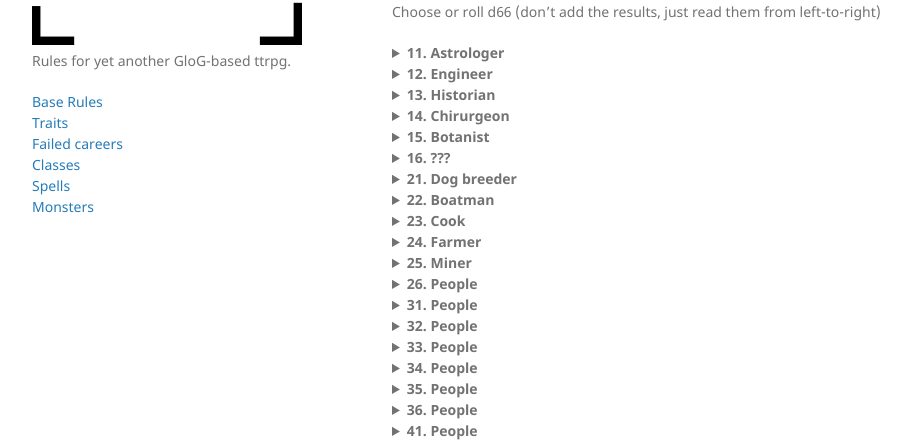
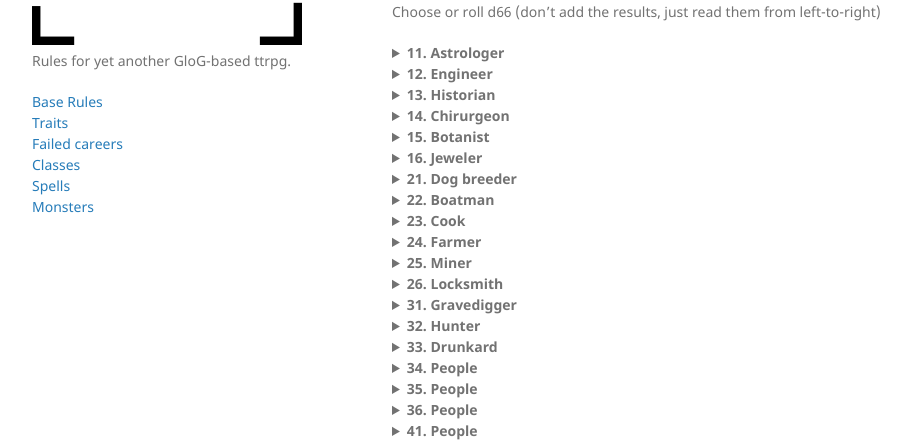
Before and after one commit to Bartapapa/legend, a Jekyll site: the page built from docs/pages/failedcareers.md, in a window 1280 px wide and 1081 px high. Shown: the part 233-677 px from the top of the window, without its empty margins (178-1092 px from the left). Built offline with Jekyll 4.4.1, drawn with Linux system fonts in a browser that asks for light colours; some of the changed lines change nothing that is shown.

Commit message:
Update failedcareers.md

```diff
--- a/docs/pages/failedcareers.md
+++ b/docs/pages/failedcareers.md
@@ -55,8 +55,12 @@
 </details>
 
 <details markdown="1">
-<summary><b>16. ???</b></summary>
+<summary><b>16. Jeweler</b></summary>
+By looking at gems closely, you can immediately tell their worth. By spending a week with your tools, you can increase the value of gems by one step. You can't do it twice on the same gems.
 
+Bonus item: small toolbox
+
++1 Grace.
 </details>
 
 <details markdown="1">
@@ -81,7 +85,7 @@
 <summary><b>23. Cook</b></summary>
 You know how to prepare plenty of foods, and know when something tastes off (you don't know whether it's bad or poisonous). Over Lunch, you can transform any number of inventory slots' worth of foodstuffs into a meal. If your party eats the meal, they have a bonus to HP equal to the number of inventory slots worth of food you put into it.
 
-Bonus item: iron ladle (improvised melee)
+Bonus item: iron ladle (if you take a sip from it and smack your lips, people and creatures will want to taste as well)
 
 +1 Lore.
 </details>
@@ -105,23 +109,39 @@
 </details>
 
 <details markdown="1">
-<summary><b>26. People</b></summary>
+<summary><b>26. Locksmith</b></summary>
+Locksmith or "locksmith". You can open pretty much any simple lock if you're given a few seconds. You can do it quietly if you're given a few minutes.
 
+Bonus item: lockpicks
+
++1 Grace.
 </details>
 
 <details markdown="1">
-<summary><b>31. People</b></summary>
+<summary><b>31. Gravedigger</b></summary>
+You can dig holes three times as fast as any other person. You can tell if earth ahs been disturbed recently, and you always have a uneasy feeling of how deep you are beneath the earth.
 
+Bonus item: gold ring (Valuable. It has a symbol on it. Hope it didn't belong to anyone important)
+
++1 Might.
 </details>
 
 <details markdown="1">
-<summary><b>32. People</b></summary>
+<summary><b>32. Hunter</b></summary>
+By spending an hour in a natural area, you can know which kinds of small beasts live around here, and where they would go if they needed to drink or sleep.
 
+Bonus item: dead rabbit (neck is twisted 180 degrees)
+
++1 Grace or Lore.
 </details>
 
 <details markdown="1">
-<summary><b>33. People</b></summary>
+<summary><b>33. Drunkard</b></summary>
+You're better off drunk anyways. If you're absolutely hammered, you know what pisses people off. Once per time you're drunk, you can reroll any one d6 you roll. You always take the second roll.
 
+Bonus item: bottle of strong liquor (it's half-full)
+
++1 Might or Wit.
 </details>
 
 <details markdown="1">
```
